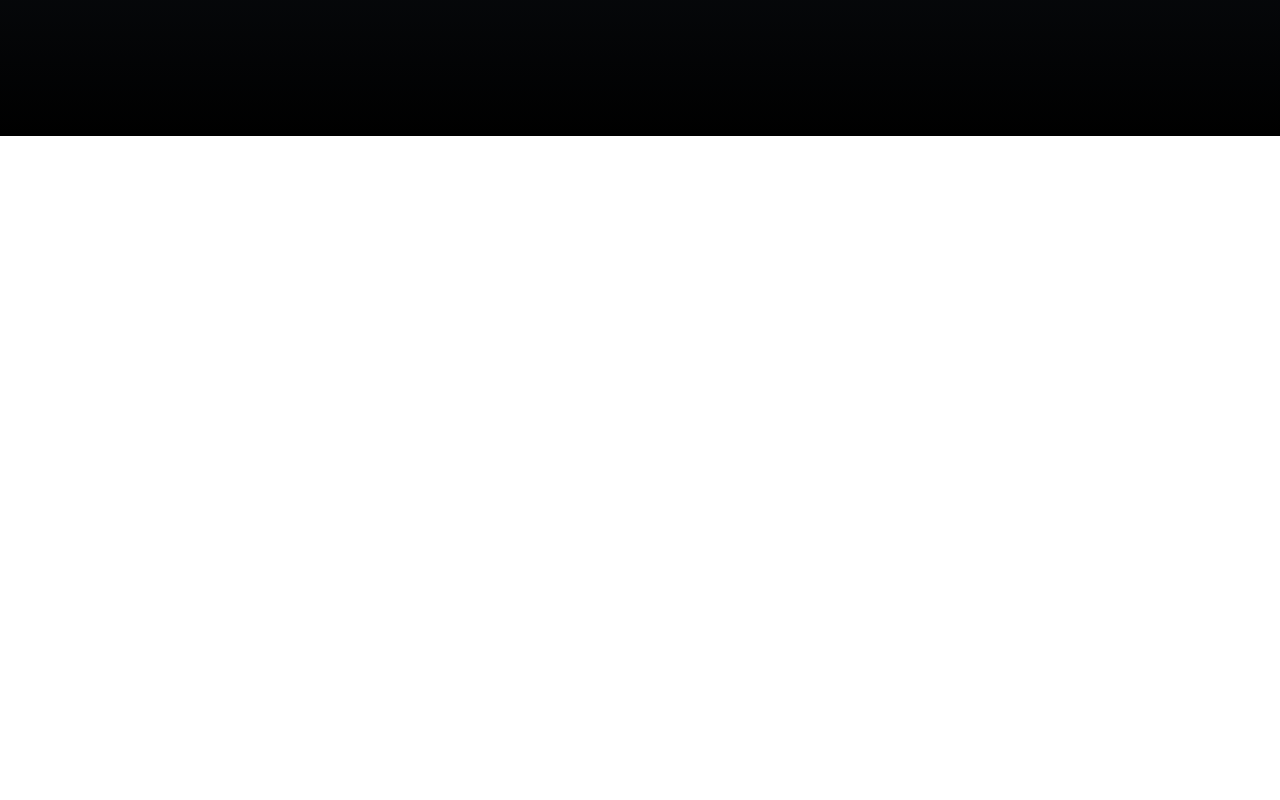
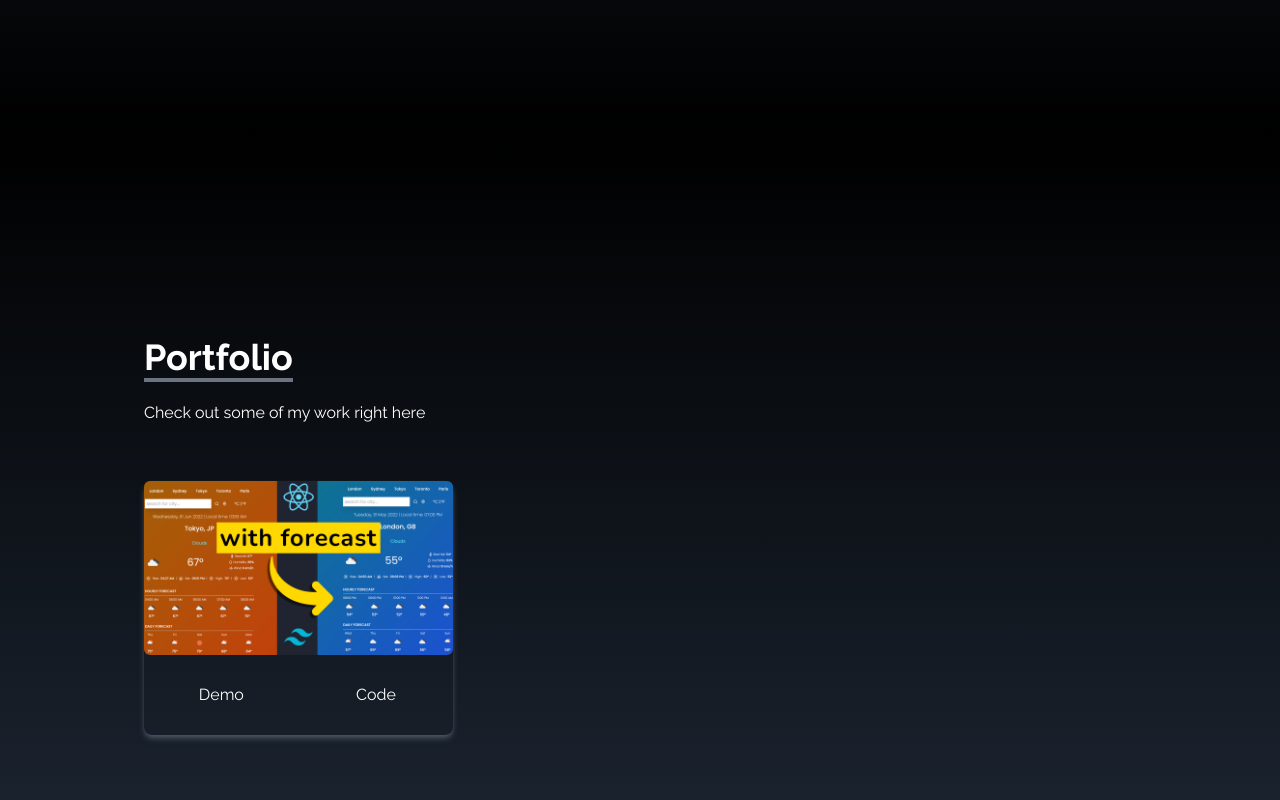
Before and after one commit to Rvp888/Portfolio-Website-by-React-Tailwind, a React (Create React App) app: page / in a window 1280 px wide. Shown: the part 1464-2264 px from the top of the page. Before the commit the page ends 1600 px from the top, so only its background shows below. Built offline with nearby package versions, Linux system fonts and the light colour scheme.

Commit message:
portfolio section added

```diff
--- a/src/App.js
+++ b/src/App.js
@@ -2,6 +2,7 @@
 import Home from './components/Home';
 import SocialLinks from './components/SocialLinks';
 import About from "./components/About";
+import Portfolio from "./components/Portfolio";
 
 function App() {
   return (
@@ -9,6 +10,7 @@
       <NavBar />
       <Home />
       <About />
+      <Portfolio/>
       <SocialLinks />
     </div>
   );
--- a/src/components/About.jsx
+++ b/src/components/About.jsx
@@ -9,7 +9,7 @@
           <p className="text-4xl font-bold inline border-b-4 border-gray-500">About</p>
         </div>
 
-        <p>
+        <p className="text-xl mt-20 ">
           Lorem ipsum dolor sit amet consectetur adipisicing elit. Nostrum
           suscipit a velit, eligendi vel unde eius. Id eius sequi voluptatum,
           itaque necessitatibus, harum minus cupiditate aspernatur odio atque
@@ -18,7 +18,7 @@
           Eos reiciendis distinctio perspiciatis exercitationem!
         </p>
         <br />
-        <p>
+        <p className="text-xl">
           Lorem ipsum dolor sit amet consectetur adipisicing elit. Distinctio ex
           saepe dolor deserunt esse. Facere, aliquid. Magni eaque placeat,
           repellendus tenetur molestias nesciunt voluptate facere. Temporibus ex
--- /dev/null
+++ b/src/components/Portfolio.jsx
@@ -0,0 +1,35 @@
+import React from "react";
+import arrayDestruct from "../assets/arrayDestruct.jpg";
+import installNode from "../assets/installNode.jpg";
+import navbar from "../assets/navbar.jpg";
+import reactWeather from "../assets/reactWeather.jpg";
+import reactParallax from "../assets/reactParallax.jpg";
+import reactSmooth from "../assets/reactSmooth.jpg";
+
+const Portfolio = () => {
+  return (
+    <div
+        name="portfolio"
+        className="bg-gradient-to-b from-black to-gray-800 w-full text-white md:h-screen"
+    >
+      <div className="max-w-screen-lg p-4 mx-auto flex flex-col justify-center w-full h-full">
+        <div className="pb-8">
+          <p className="text-4xl font-bold inline border-b-4 border-gray-500">Portfolio</p>
+          <p className="py-6">Check out some of my work right here</p>
+        </div>
+
+        <div className="grid sm:grid-cols-2 md:grid-cols-3 gap-8 px-12 sm:px-0">
+          <div className="shadow-md shadow-gray-600 rounded-lg">
+            <img src={reactWeather} alt="" className="rounded-md duration-200 hover:scale-105"/>
+            <div className="flex items-center justify-center">
+              <button className="w-1/2 px-6 py-3 m-4 duration-200 hover:scale-105">Demo</button>
+              <button className="w-1/2 px-6 py-3 m-4 duration-200 hover:scale-105">Code</button>
+            </div>
+          </div>
+        </div>
+      </div>
+    </div>
+  );
+};
+
+export default Portfolio;
```
